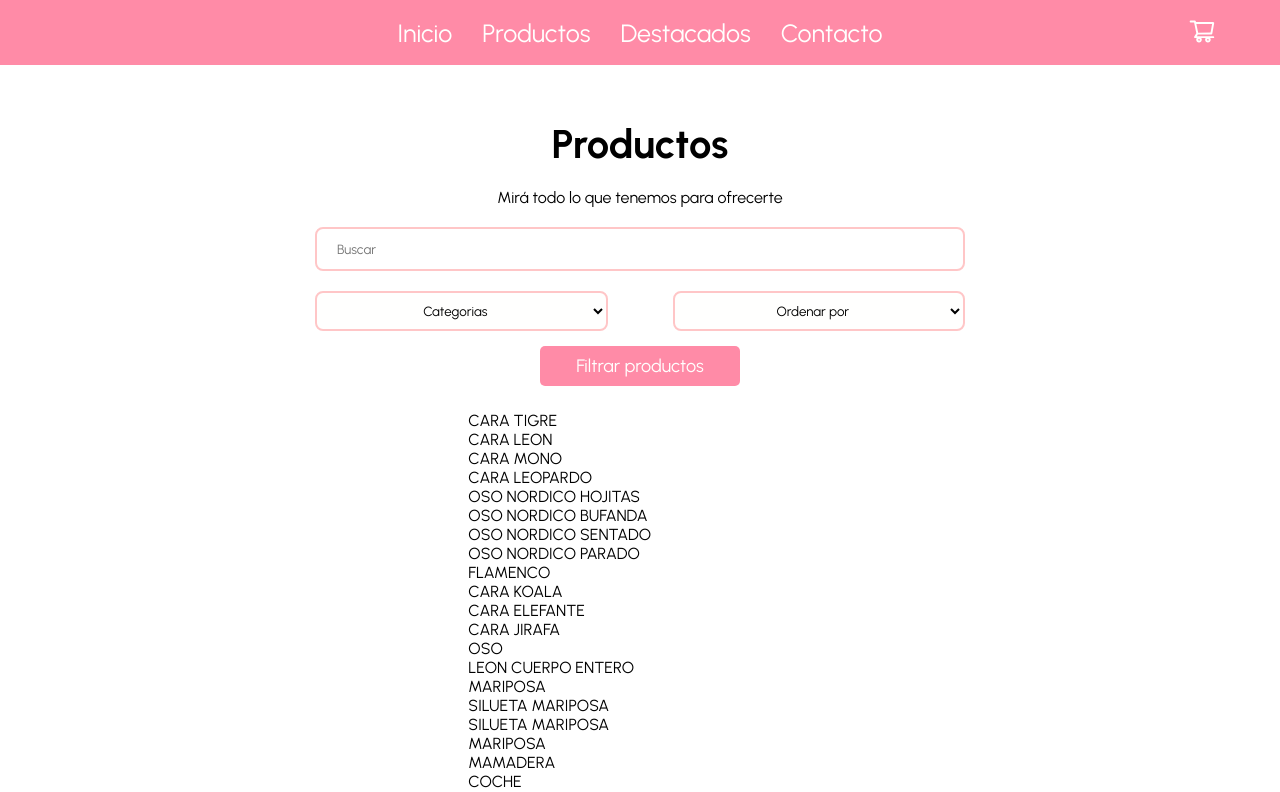
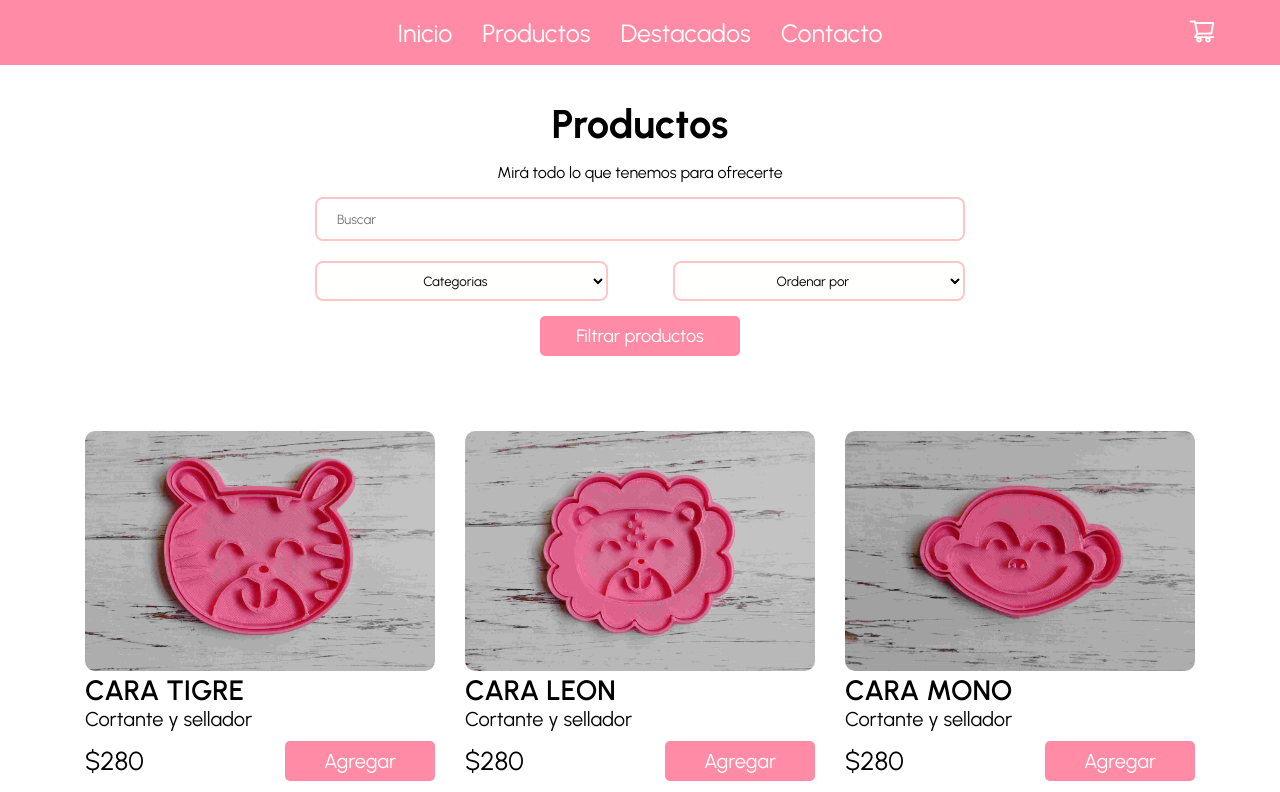
Before and after one commit to 2piradrian/siete-colores, a React (Create React App) app: page /products in a window 1280 px wide. Shown: the top 792 px of the page. Built offline with nearby package versions, Linux system fonts and the light colour scheme.

Commit message:
product render

```diff
--- a/src/Components/Item/Item.jsx
+++ b/src/Components/Item/Item.jsx
@@ -11,9 +11,9 @@ import {
 
 function Item(props) {
 	return (
-		<ItemBox>
-			<ItemImg src={props.img} />
-			<ItemTitle>Oso</ItemTitle>
+		<ItemBox key={props.id}>
+			<ItemImg src={`./db/img/${props.id}.jpg`} alt={props.name} />
+			<ItemTitle>{props.name}</ItemTitle>
 			<ItemDesc>{props.type}</ItemDesc>
 			<SubContainer>
 				<ItemPrice>{`$${props.price}`}</ItemPrice>
--- a/src/Components/Item/ItemStyles.js
+++ b/src/Components/Item/ItemStyles.js
@@ -21,7 +21,8 @@ export const ItemImg = styled.img`
 
 export const ItemTitle = styled.span`
 	width: 100%;
-	font-size: 32px;
+	margin-top: 2px;
+	font-size: 28px;
 	font-weight: 600;
 `;
 
--- a/src/Components/Products/ProductsContainer.jsx
+++ b/src/Components/Products/ProductsContainer.jsx
@@ -1,17 +1,19 @@
 import React, { useContext } from "react";
 import { useEffect } from "react";
 import { Product } from "../../Context/Product";
+import Item from "../Item/Item";
+import { ListOfProducts } from "./ProductsStyles";
 
 function ProductsContainer() {
 	const { products } = useContext(Product);
 	useEffect(() => {}, [products]);
 
 	return (
-		<div>
+		<ListOfProducts>
 			{products?.map((product) => (
-				<p key={product.id}>{product.name}</p>
+				<Item {...product} />
 			))}
-		</div>
+		</ListOfProducts>
 	);
 }
 
--- a/src/Components/Products/ProductsStyles.js
+++ b/src/Components/Products/ProductsStyles.js
@@ -2,6 +2,20 @@ import styled from "styled-components";
 import { ActiveButton } from "../General/Global";
 
 export const ProductMain = styled.main`
+	width: 100%;
+	height: auto;
+	display: flex;
+	flex-direction: column;
+	align-items: center;
+	justify-content: center;
+
+	& > p {
+		font-size: 16px;
+		padding: 15px;
+	}
+`;
+
+export const ProductSection = styled.section`
 	width: 100%;
 	height: auto;
 	display: flex;
@@ -55,3 +69,12 @@ export const Filter = styled(ActiveButton)`
 	height: 40px;
 	width: 200px;
 `;
+
+export const ListOfProducts = styled.div`
+	width: 100%;
+	padding: 20px;
+	display: flex;
+	flex-wrap: wrap;
+	justify-content: center;
+	align-items: center;
+`;
--- a/src/Routes/Products.jsx
+++ b/src/Routes/Products.jsx
@@ -1,9 +1,11 @@
 import React from "react";
+import { GlobalSubtitles } from "../Components/General/Global";
 import Nav from "../Components/Nav/Nav";
 import ProductForm from "../Components/Products/ProductForm";
 import ProductsContainer from "../Components/Products/ProductsContainer";
 import {
 	ProductMain,
+	ProductSection,
 	SearchTitle,
 } from "../Components/Products/ProductsStyles";
 import { ProductContext } from "../Context/Product";
@@ -13,10 +15,14 @@ function Products() {
 		<ProductMain>
 			<Nav />
 			<SearchTitle>Productos</SearchTitle>
-			<p>Mirá todo lo que tenemos para ofrecerte</p>
+			<GlobalSubtitles>
+				Mirá todo lo que tenemos para ofrecerte
+			</GlobalSubtitles>
 			<ProductContext>
-				<ProductForm />
-				<ProductsContainer></ProductsContainer>
+				<ProductSection>
+					<ProductForm />
+					<ProductsContainer />
+				</ProductSection>
 			</ProductContext>
 		</ProductMain>
 	);
```
